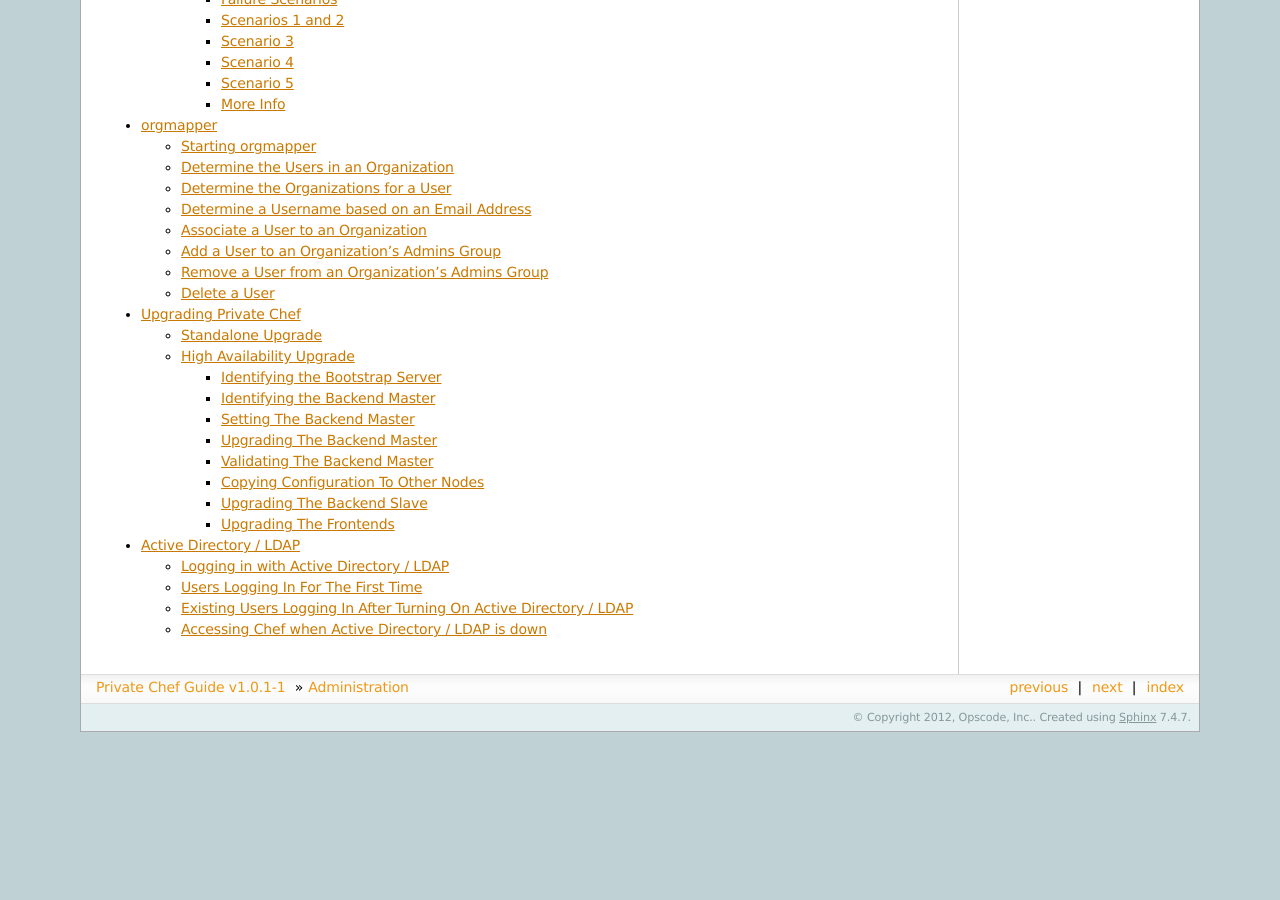
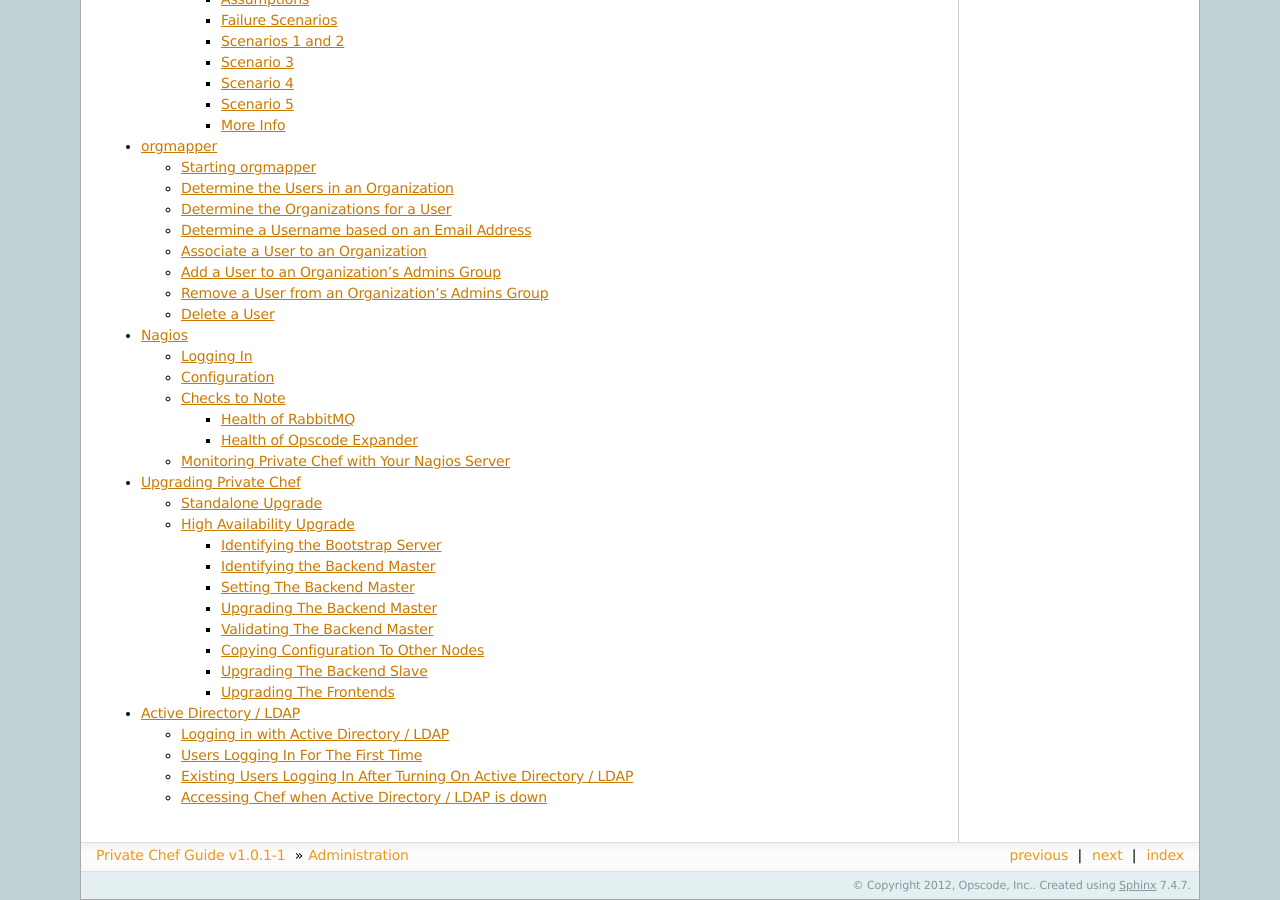
Before and after one commit to chef-boneyard/private-chef-administration, a Sphinx documentation site: the page built from source/administration.rst, in a window 1280 px wide and 900 px high, scrolled down 9580 px. Built offline with Sphinx 7.4.7, drawn with Linux system fonts in a browser that asks for light colours; before the commit the page ends 10312 px from its top, so only the background shows below that; some of the changed lines change nothing that is shown; some of the changed text lies outside the part shown.

Commit message:
Adding docs about Nagios
* where to find the Nagios server
* login and password
* important checks on the Private Chef backends

```diff
--- a/source/administration.rst
+++ b/source/administration.rst
@@ -8,6 +8,7 @@
 -  :doc:`Logs </administration/logs>`: Information on what is logged by Private Chef, and how to use them for troubleshooting.
 -  :doc:`User Management </administration/user_management>`: An overview of User Management.
 -  :doc:`High Availability </administration/high_availability>`: An in-depth tour of the High Availability features of Private Chef.
+-  :doc:`Monitoring </administration/nagios>`: Monitoring tools (Nagios) included with Private Chef.
 -  :doc:`Upgrading </administration/upgrading>`: Step-by-step guide to upgrading Private Chef.
 
 .. toctree::
@@ -18,5 +19,6 @@
    administration/user_management
    administration/high_availability
    administration/org_mapper
+   administration/nagios
    administration/upgrading
    administration/ad_ldap
--- /dev/null
+++ b/source/administration/nagios.rst
@@ -0,0 +1,110 @@
+.. index::
+  single: nagios
+
+=============================
+Nagios
+=============================
+
+Your Opscode Private Chef installation includes a Nagios server populated
+with monitors that will watch the various components of Private Chef and
+report on problems.
+
+The default settings for this Nagios server are included in the
+:doc:`Configuration </administration/configuration>` section of this guide.
+
+Logging In
+----------
+
+The Nagios server is located on the live backend server of your Private Chef
+cluster.  The service binds to all active network interfaces, on port ``9671``.
+The URL will be:
+
+.. code-block:: ruby
+
+  http://$IPADDRESS:9671/nagios/
+
+The primary administrative user is ``nagiosadmin``.  The password for this
+user is stored in :file:`/etc/opscode/private-chef-secrets.json`.
+
+Click on `Services` on the left column under `Current Status` to see the monitored
+state of your Private Chef servers.
+
+Configuration
+-------------
+
+One of the things you may want to change for your Nagios installation is the
+password for the ``nagiosadmin`` account.  This password is automatically
+generated during the Private Chef installation process. It is stored in
+:file:`/etc/opscode/private-chef-secrets.json`:
+
+.. code-block:: javascript
+
+  "nagios": {
+    "admin_password": "b7dbecb622f9494be3980d04c540aa9eb5d0fb217a04d670a53c106f2698498f83108370ddf4991197c43a3c3e7cead46c8a"
+  },
+
+As of the current version of Private Chef, changing this password is not automated.
+To change this value, delete the file :file:`/var/opt/opscode/nagios/etc/htpasswd` and the
+"nagios" section from your :file:`/etc/opscode/private-chef-secrets.json` file. Then add the new
+setting to your :file:`private-chef.rb` file and run :command:`private-chef-ctl reconfigure`.
+
+.. code-block:: ruby
+
+  nagios['admin_password'] = "privatechef"
+
+This will regenerate the :file:`htpasswd` file with the new password in it.
+
+Current versions of Private Chef do not support changing the admin account for Nagios.
+The admin account will always be ``nagiosadmin``.
+
+Checks to Note
+--------------
+
+Health of RabbitMQ
+~~~~~~~~~~~~~~~~~~
+There are two status checks for RabbitMQ.  One that looks at the current queue size, and the other that tracks the number of current connections.
+
+Both of these checks are NRPE checks, so you can test them with your own centralized Nagios server.
+
+:command:`check_rmq_connections` uses ``rabbitmqctl list_connections`` to determine how many current open connections there are to the rabbitmq service.
+
+
+.. code-block:: ruby
+
+  command[check_rmq_connections]=/usr/bin/env HOME="/var/opt/opscode/rabbitmq" /opt/opscode/embedded/nagios/libexec/check_rmq_connections -w 300 -c 500
+
+
+:command:`check_rmq_messages` uses ``rabbitmqctl list_queues`` to check how many messages are sitting in the queues.
+
+.. code-block:: ruby
+
+  command[check_rmq_messages]=/usr/bin/env HOME="/var/opt/opscode/rabbitmq" /opt/opscode/embedded/nagios/libexec/check_rmq_messages -w 100 -c 200
+
+Health of Opscode Expander
+~~~~~~~~~~~~~~~~~~~~~~~~~~
+
+The :command:`opscode-expander` process takes updates from the Chef server and formats them for Solr. This check alerts if that queue gets too backed up.
+
+.. code-block:: ruby
+
+  command[check_opscode_expander]=/opt/opscode/embedded/service/opscode-expander/bin/check_queue_size -w 1000 -c 2000
+
+
+
+Monitoring Private Chef with Your Nagios Server
+-----------------------------------------------
+
+The Nagios checks for Private Chef are available over NRPE. You can use
+your existing Nagios server to monitor Private Chef by adding the IP address
+of your Nagios server to the NRPE configuration on your Private Chef server.
+
+By default, the ``allowed_hosts`` setting in NRPE is set to localhost and the primary IP
+of the Private Chef server.  To keep these two IPs available and add your Nagios
+server, you can add a setting to your :file:`private-chef.rb` file:
+
+.. code-block:: ruby
+
+  nrpe['allowed_hosts'] = [ "127.0.0.1", "192.168.72.1", "192.168.72.189" ]
+
+Notice that the setting is an array, so the values are enclosed in square brackets.
+Leaving out the square brackets will cause an error in current versions of Private Chef.
```
